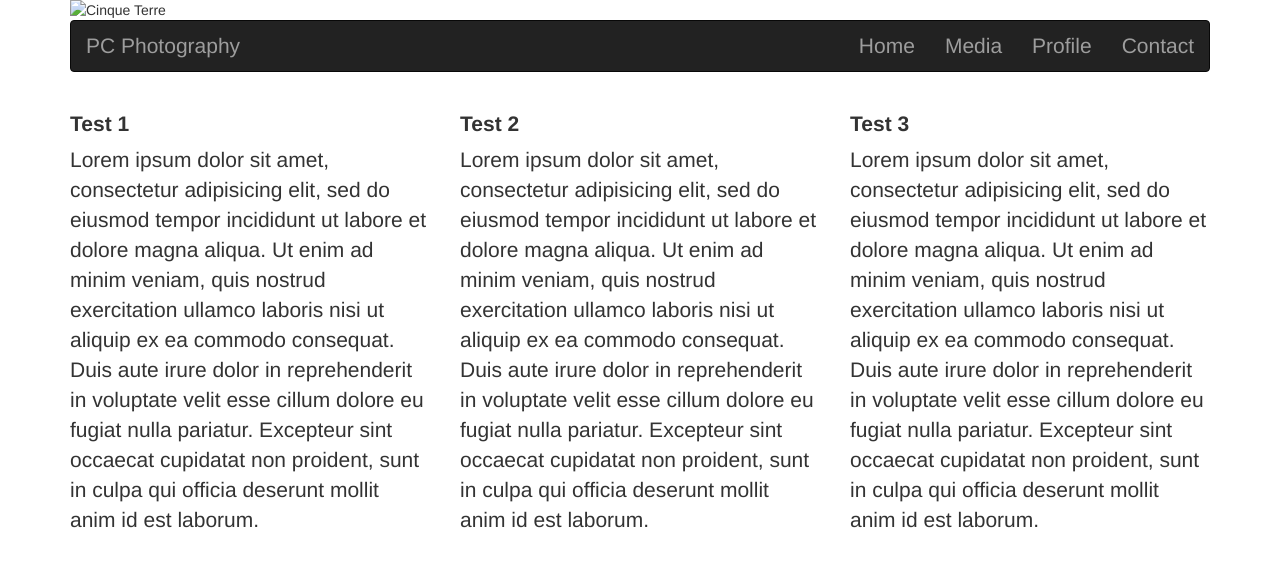
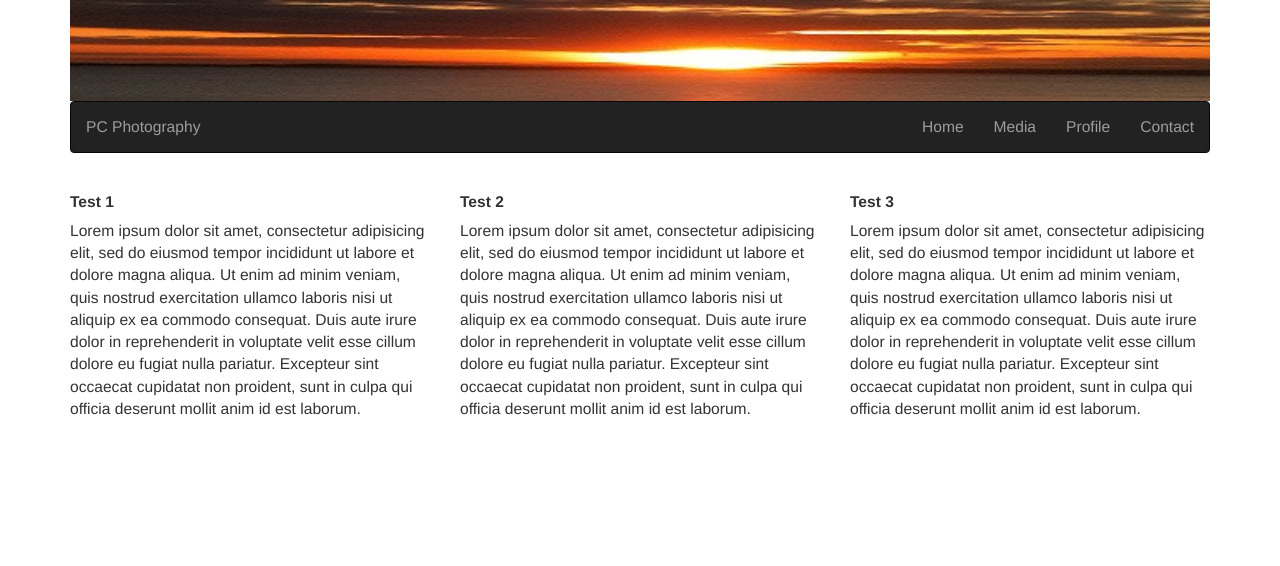
Before and after one commit to Code-Institute-Submissions/Stream1-Project-2, a plain HTML site: page Site_Template.html in a window 1280 px wide. Drawn offline with nearby package versions, Linux system fonts and the light colour scheme.

Commit message:
Template page text now using a root/html font-size value and rem

```diff
--- a/Site_Template.html
+++ b/Site_Template.html
@@ -19,7 +19,7 @@
 
 		<div >
 			 <!-- Using bootstraps img-responsive" so pic responds automatically to different devices -->
-			 <img id="headerImage" src="LeeOnSolent_BannerPic.jpg" class="img-responsive" alt="Cinque Terre">
+			 <img id="headerImage" src="img/LeeOnSolent_BannerPic.jpg" class="img-responsive" alt="Cinque Terre">
 		</div>
 
 		<nav class="navbar navbar-inverse">
--- a/css/stream1css.css
+++ b/css/stream1css.css
@@ -1,100 +1,105 @@
-
-/* This is currently a placemarker for layout purposes */
+/* Responsive image header settings*/
 	#headerImage{
     	width:100%;
     	background-repeat: no-repeat;
    	    background-size: cover;
 	}
 
+/* Declaring the root elements size in an absolute/fixed value, so by using rem there is a consistent
+   reference point from which size changes take place across devices/pages */
+html {
+	font-size: 12px;
+}
 
 
+/***********************************************************************************************************/
+/* CSS to over-ride bootstraps default text size CSS so the site can be responsive with regard to text     */
+/* size (as well as layout via bootstrap).                                                                 */
+/***********************************************************************************************************/
 
-/* This is CSS to over-ride bootstraps default CSS so the site can be responsive with regard to text
-   size as well as layout
-
-   There is no inital media query since Bootstrap is "mobile first" and so will use the intial values unless
-   ones are set for a bigger screen size.
-*/
-
+/* There is no inital media query since Bootstrap is "mobile first" and so will use the intial values unless
+   ones are set for a bigger screen size. */
 
 /* Extra small devices (phones, up to 480px) */
 
-
    h2  {
-            font-size: 1.0em;
+            font-size: 1.0rem;
             font-weight: bold;
         }
 
     p  {
-            font-size: 0.8em;
+            font-size: 1.0rem;
         }
 
 	li {
-		    font-size: 0.8em;
+		    font-size: 1.0rem;
 	}
 
 	a.navbar-brand{
-		font-size: 1.0em;
+		font-size: 1.0rem;
 	}
 
 
-
-/* Small devices (tablets, 768px and up) */
+/* Small devices (tablets, 768px to 991px) */
 @media (min-width: 768px) and (max-width: 991px) {
 
  	/* class="img-responsive" wasn't suitable in this case, so using step values*/
 
-
-
-
     h2  {
-            font-size: 1.2em;
+            font-size: 1.1rem;
     }
 
 	p  {
-            font-size: 1.2em;
+            font-size: 1.1rem;
     }
 
 	li {
-		    font-size: 1.2em;
+		    font-size: 1.1rem;
 	}
 
 	a.navbar-brand{
-		font-size: 1.2em;
+		font-size: 1.1rem;
 	}
-
-
-
-
 }
 
 
-/* tablets/desktops and up ----------- */
-/* 'and (max-width: 1199px)' taken out as this will be the max width catered for */
+/* Medium devices (tablets/desktops, 992px to 1199px) */
 @media (min-width: 992px) {
 
     h2  {
-            font-size: 1.5em;
+            font-size: 1.2rem;
         }
 
 	p  {
-            font-size: 1.5em;
+            font-size: 1.2rem;
         }
 
 	li {
-		    font-size: 1.5em;
+		    font-size: 1.2rem;
 	}
 
 	a.navbar-brand{
-		font-size: 1.5em;
+		font-size: 1.2rem;
+	}
+}
+
+
+/* Large devices (large desktops 1200px and above) */
+@media screen and (min-width: 1200px) {
+
+    h2  {
+            font-size: 1.3rem;
+        }
+
+	p  {
+            font-size: 1.3rem;
+        }
+
+	li {
+		    font-size: 1.3rem;
 	}
 
-
+	a.navbar-brand{
+		font-size: 1.3rem;
+	}
 }
-
-/* It is felt the largest screen size will be catered for in this design with the above
-   value, so removing below */
-/* large desktops and up -----------
-@media screen and (min-width: 1200px) {
-}
-*/
```
Also changed, not shown: TestingImageModel.html (+4 -4 lines).
